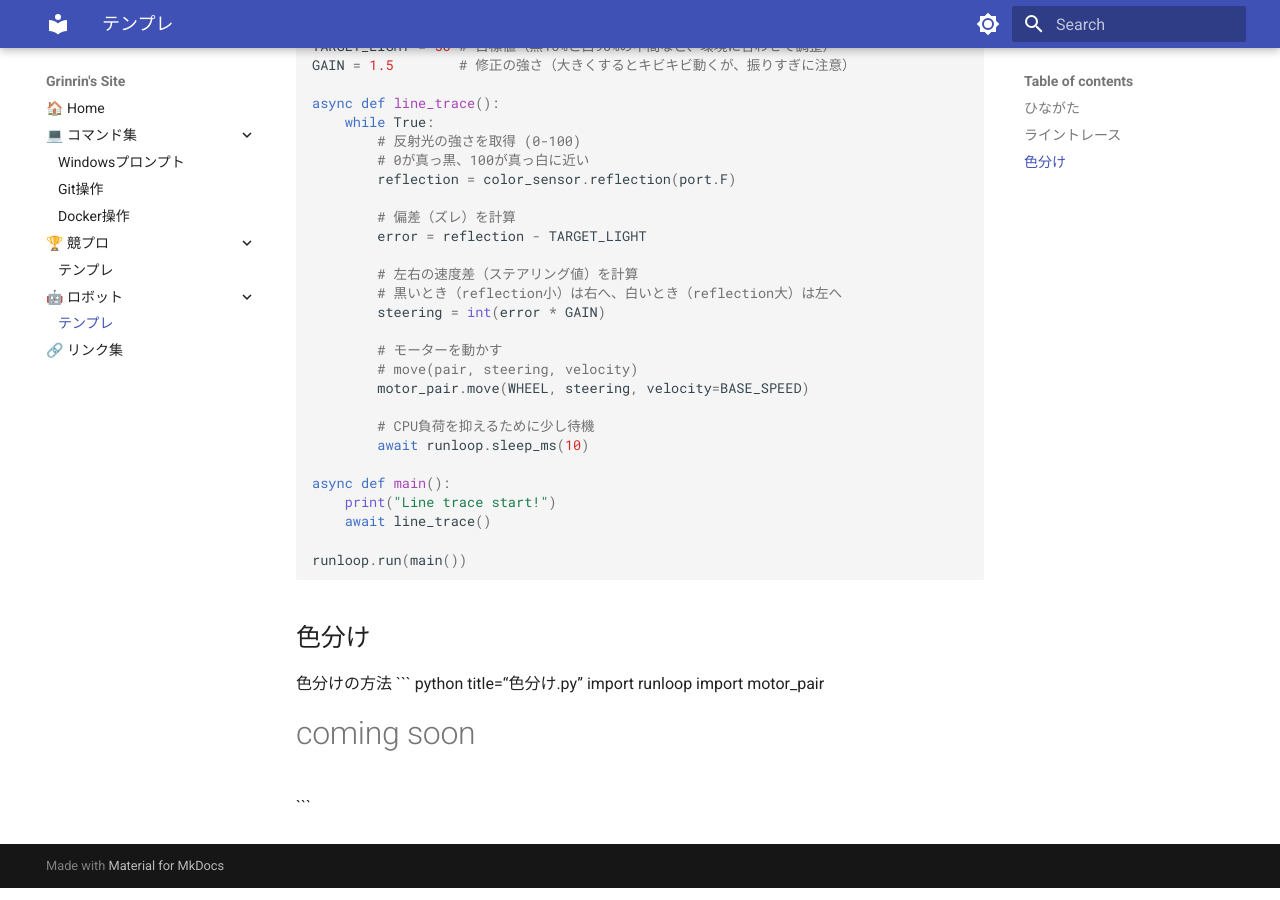
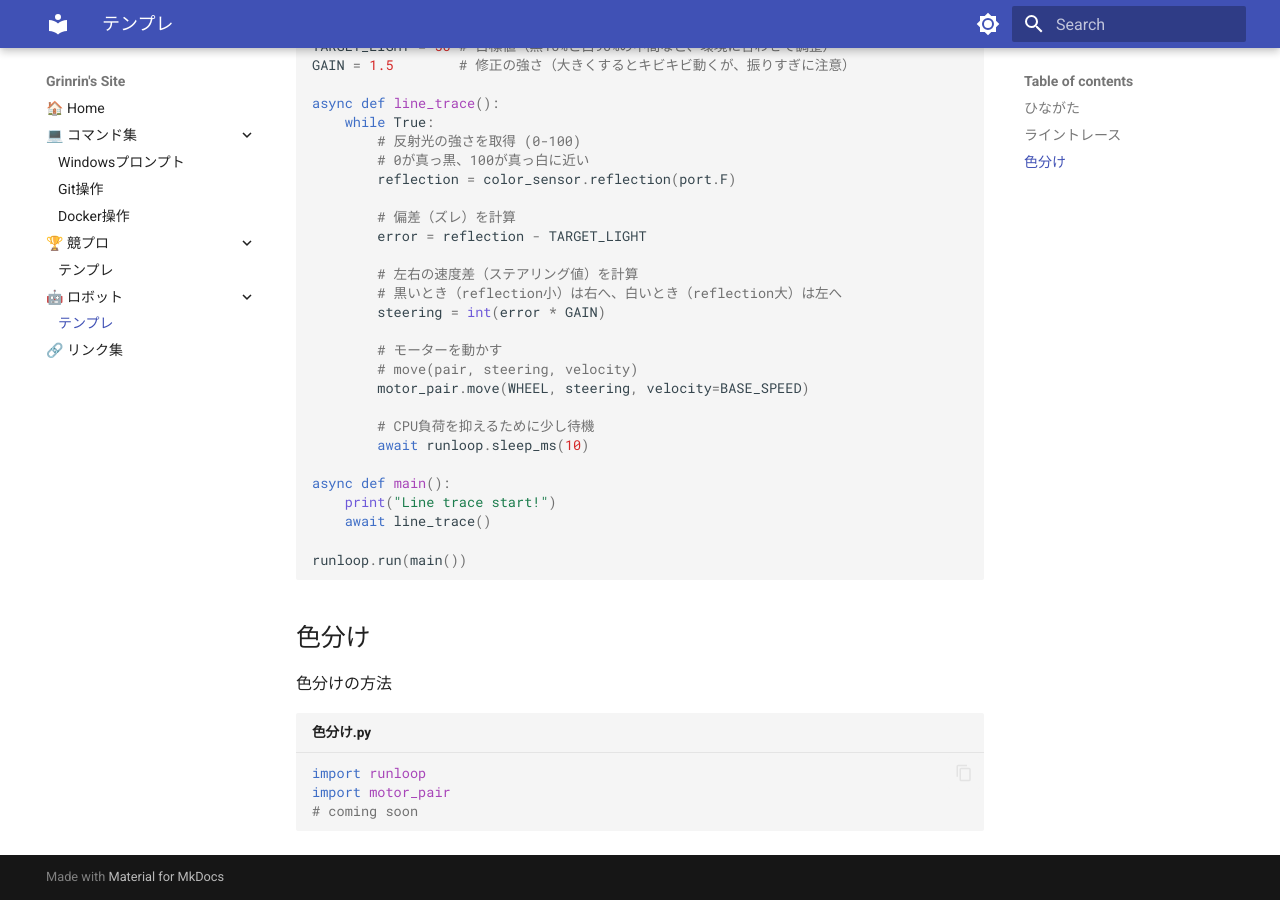
Before and after one commit to Grinrin1108/my-site, an MkDocs documentation site: the page built from docs/spike/template.md, in a window 1280 px wide and 900 px high, scrolled down 1014 px. Built offline with MkDocs 1.6.1 and Material for MkDocs 9.7.7, drawn with Linux system fonts in a browser that asks for light colours.

Commit message:
2026/2/3/22:30

````diff
--- a/docs/spike/template.md
+++ b/docs/spike/template.md
@@ -68,7 +68,7 @@ runloop.run(main())
 
 ## 色分け
 色分けの方法
-``` python title=“色分け.py”
+``` python title="色分け.py"
 import runloop
 import motor_pair
 # coming soon
````
